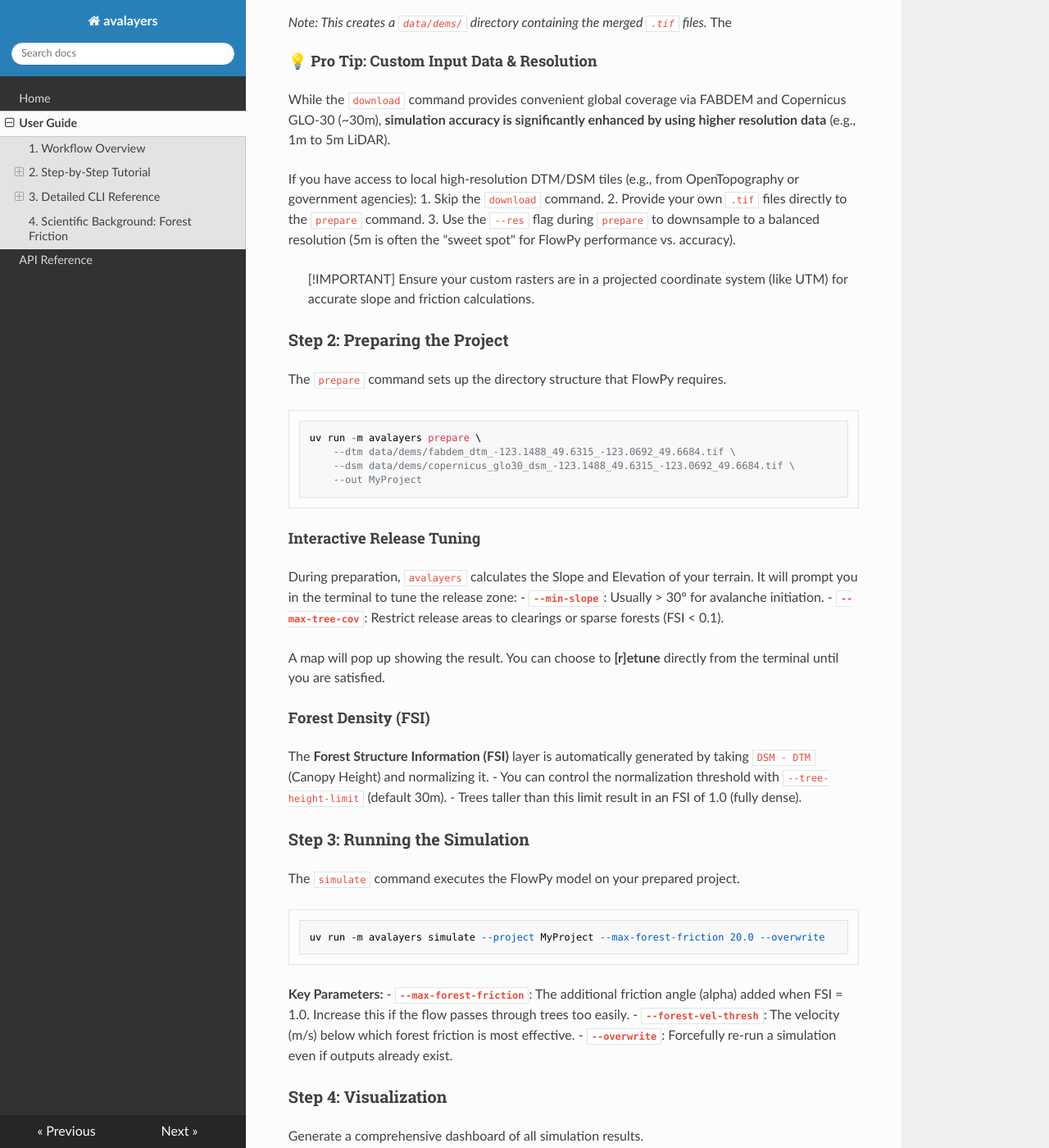
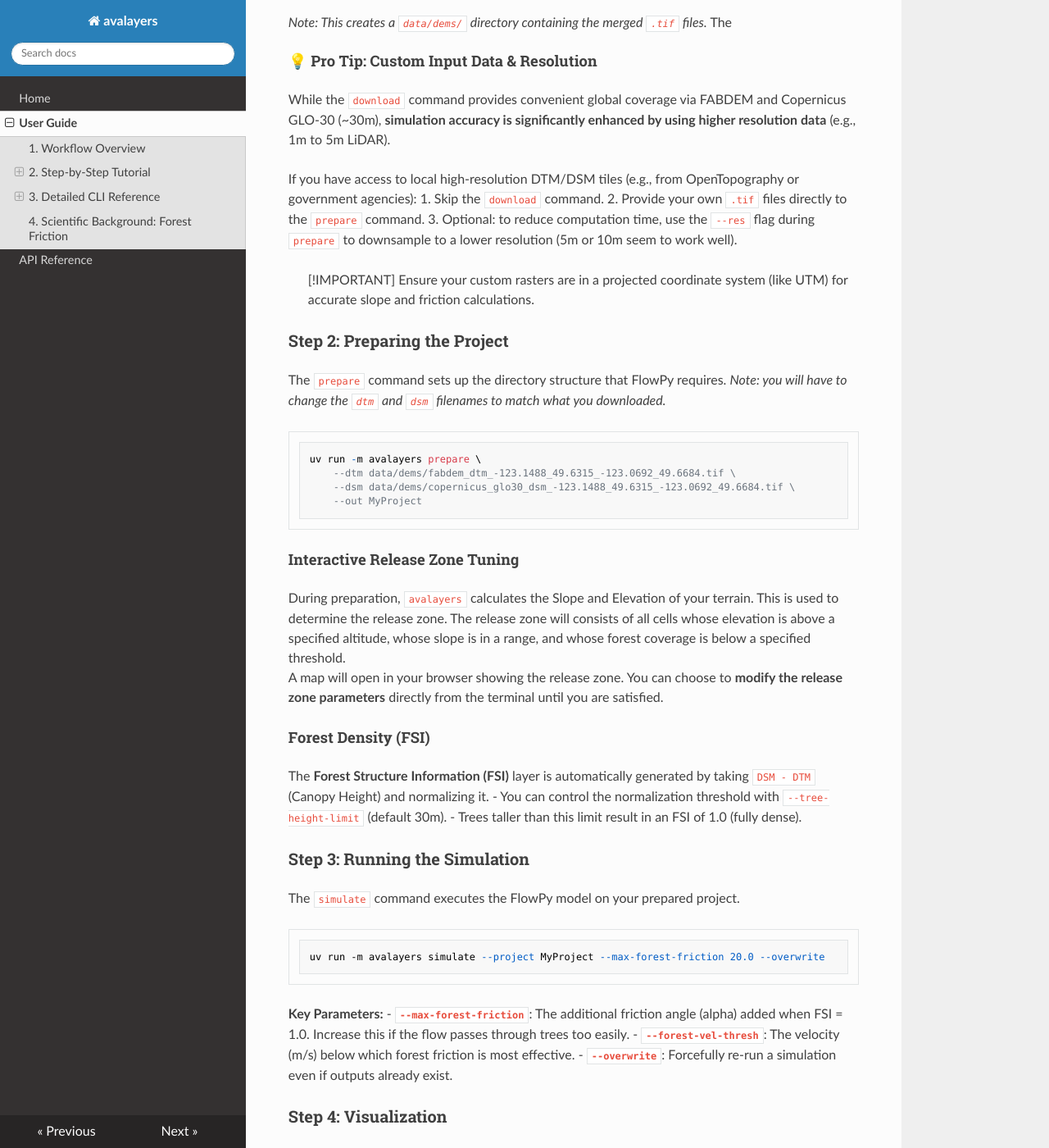
Before and after one commit to schrimpf/avalayers, an MkDocs documentation site: the page built from docs/user_guide.md, in a window 1280 px wide and 1400 px high, scrolled down 823 px. Shown: the whole window at 82% size. Built offline with MkDocs 1.6.1, drawn with Linux system fonts in a browser that asks for light colours; nearby versions of some CDN libraries; some of the changed text lies outside the part shown.

````diff
--- a/docs/user_guide.md
+++ b/docs/user_guide.md
@@ -33,13 +33,13 @@ While the `download` command provides convenient global coverage via FABDEM and
 If you have access to local high-resolution DTM/DSM tiles (e.g., from OpenTopography or government agencies):
 1. Skip the `download` command.
 2. Provide your own `.tif` files directly to the `prepare` command.
-3. Use the `--res` flag during `prepare` to downsample to a balanced resolution (5m is often the "sweet spot" for FlowPy performance vs. accuracy).
+3. Optional: to reduce computation time, use the `--res` flag during `prepare` to downsample to a lower resolution (5m or 10m seem to work well).
 
 > [!IMPORTANT]
 > Ensure your custom rasters are in a projected coordinate system (like UTM) for accurate slope and friction calculations.
 
 ### Step 2: Preparing the Project
-The `prepare` command sets up the directory structure that FlowPy requires.
+The `prepare` command sets up the directory structure that FlowPy requires. *Note: you will have to change the `dtm` and `dsm` filenames to match what you downloaded.*
 
 ```bash
 uv run -m avalayers prepare \
@@ -48,12 +48,9 @@ uv run -m avalayers prepare \
     --out MyProject
 ```
 
-#### Interactive Release Tuning
-During preparation, `avalayers` calculates the Slope and Elevation of your terrain. It will prompt you in the terminal to tune the release zone:
-- **`--min-slope`**: Usually > 30° for avalanche initiation.
-- **`--max-tree-cov`**: Restrict release areas to clearings or sparse forests (FSI < 0.1).
-
-A map will pop up showing the result. You can choose to **[r]etune** directly from the terminal until you are satisfied.
+#### Interactive Release Zone Tuning
+During preparation, `avalayers` calculates the Slope and Elevation of your terrain. This is used to determine the release zone. The release zone will consists of all cells whose elevation is above a specified altitude, whose slope is in a range, and whose forest coverage is below a specified threshold.
+A map will open in your browser showing the release zone. You can choose to **modify the release zone parameters** directly from the terminal until you are satisfied.
 
 #### Forest Density (FSI)
 The **Forest Structure Information (FSI)** layer is automatically generated by taking `DSM - DTM` (Canopy Height) and normalizing it.
@@ -81,7 +78,7 @@ uv run -m avalayers visualize --project MyProject --opacity 0.5 --browser
 
 The dashboard includes:
 - **DTM**: The underlying terrain.
-- **REL**: The start zones you defined.
+- **REL**: The release zones you defined.
 - **FSI**: The forest coverage used for friction.
 - **zdelta**: peak flow thickness (Max Depth).
 - **Interactive Toggles**: Turn layers on/off to see how the flow interacts with trees.
@@ -114,7 +111,7 @@ uv run -m avalayers export --project MyProject --open
 ---
 
 ## 4. Scientific Background: Forest Friction
-`avalayers` implements the `ForestFriction` module from AvaFrame. This module adds a resistive term to the shallow water equations governing the avalanche flow. The resistance is scaled by the **FSI** value of the cell:
+`avalayers` implements the `ForestFriction` module from AvaFrame. See the [AvaFrame documentation](https://docs.avaframe.org/en/latest/moduleCom4FlowPy.html#iii-forest-module-parameters). This module adds a resistive term to the shallow water equations governing the avalanche flow. The resistance is scaled by the **FSI** value of the cell:
 
 $$ \text{Friction}_{total} = \text{Coulomb}_{friction} + \text{FSI} \times \text{ForestFriction}_{tuning} $$
 
````
Also changed, not shown: USER_GUIDE.md (deleted, +0 -121 lines), docs/index.md (+1 -1 lines).
